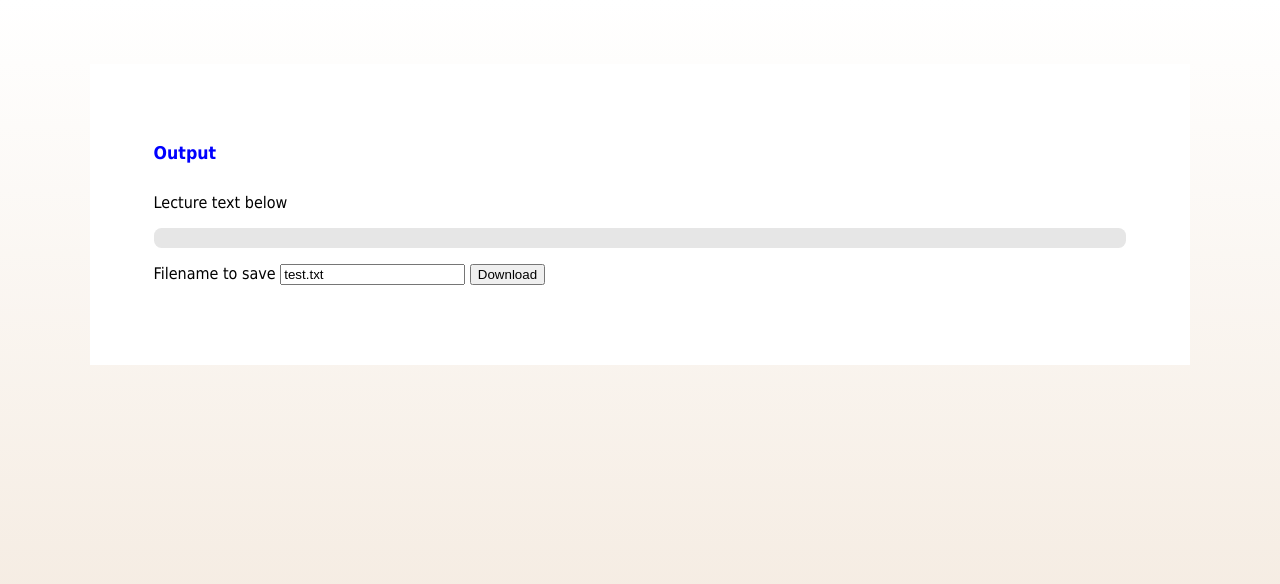
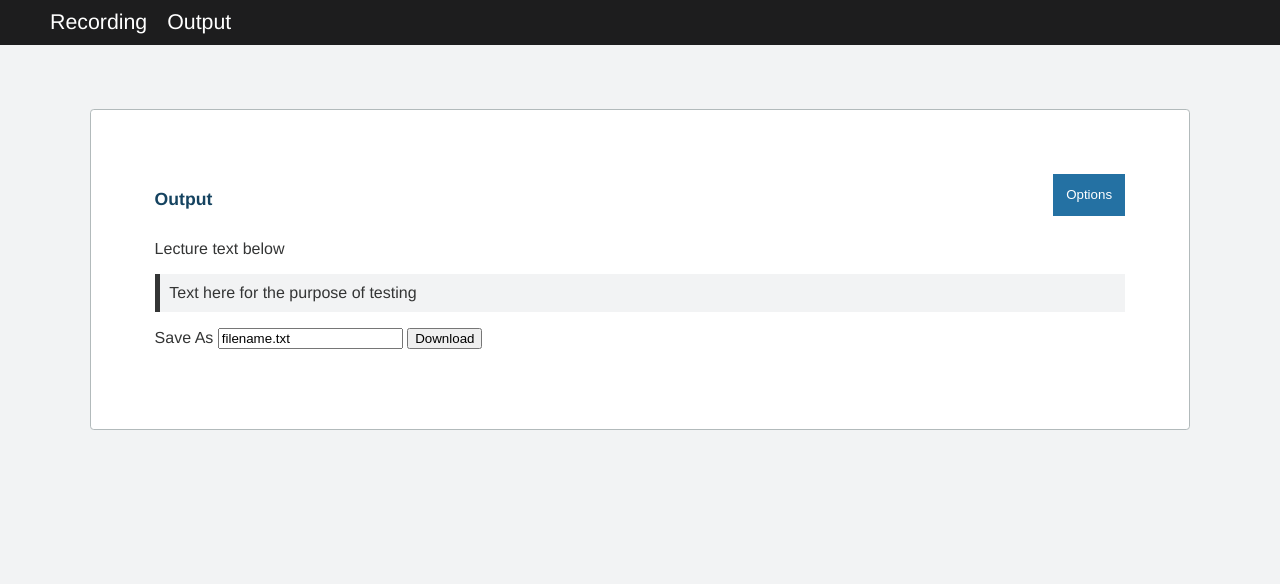
Before and after one commit to gharrison121/speech-to-text-accessibility, a website: page Client/output.html in a window 1280 px wide. Drawn offline with Linux system fonts and the light colour scheme; no server answers.

Commit message:
Name changes, HTML changes
Output format option, style changes.

```diff
--- a/Client/utility.js
+++ b/Client/index.js
@@ -63,9 +63,19 @@ function downloadText() {
   document.body.removeChild(downloadLink);
 }
 
+function dropdownClick() {
+  document.getElementById("options").classList.toggle("show");
+}
+
 document.addEventListener("DOMContentLoaded", getFullOutput())
 
+function changeFontSize(val) {
+  document.getElementById("fontSize").textContent = "Font Size:" + val
+  var text = document.getElementById("outputtext")
+  text.style.fontSize = val + "pt";
+}
+
 /*
-Could make this so it only functions when someone is speaking
+Run getOutput every 6 seconds
 */
 setInterval(getOutput, 6000)
--- a/Client/mystyle.css
+++ b/Client/mystyle.css
@@ -3,15 +3,44 @@ html {
 	position: relative;
 }
 
+/* Navigation Content*/
+nav {
+	font-size: 16pt;
+  width: 100%;
+  background-color: #1D1D1E;
+}
+
+ul#navmenu {
+	display: inline-block;
+  list-style-type: none;
+  margin: 0em;
+  overflow: hidden;
+}
+
+ul#navmenu li {
+  float: left;
+}
+
+ul#navmenu li a {
+  display: inline-block;
+	color: white;
+  padding: 10px;
+  text-decoration: none;
+}
+
+ul#navmenu li a:hover {
+	color: #D1D3D5;
+}
 
 body {
-	background: white; /* For browsers that do not support gradients */
-  background: -webkit-linear-gradient(left top, red, yellow); /* For Safari 5.1 to 6.0 */
-  background: -o-linear-gradient(bottom right, red, yellow); /* For Opera 11.1 to 12.0 */
-  background: -moz-linear-gradient(bottom right, red, yellow); /* For Firefox 3.6 to 15 */
-  background: linear-gradient(to bottom, white, #f2e6d9); /* Standard syntax (must be last) */
-	font-family: Tahoma;
+	background-color: #F2F3F4; /* For browsers that do not support gradients */
+  /*background: -webkit-linear-gradient(left top, red, yellow);
+  background: -o-linear-gradient(bottom right, red, yellow);
+  background: -moz-linear-gradient(bottom right, red, yellow);
+  background: linear-gradient(to bottom, white, #f2e6d9);*/
+	font-family: Helvetica;
 	font-size: 100%;
+	color: #343535;
 	margin: 0 0 50px;
 	padding-bottom: 0.01em;
 }
@@ -22,20 +51,58 @@ article {
 	text-align: left;
 	font-size: 100%;
 	background-color: white;
+	border: 1px solid #B2BABB;
+	border-radius: 1mm;
 }
-
 
 #Output {
 	font-size: 110%;
 	display: inline-block;
 	text-align: left;
-	color: blue;
+	color: #154360;
 }
 
 #outputtext {
+	font-size: 12pt;
 	padding: 1%;
 	white-space: pre-line;
-	background-color: #e6e6e6;
-	border-radius: 2mm;
-	word-wrap: break-word;
+	background-color: #F2F3F4;
+	border-left: 5px solid;
+	/*word-wrap: break-word;*/
 }
+
+
+/* option container */
+#dropdown {
+    position: relative;
+    display: inline-block;
+		float: right;
+}
+
+/* Dropdown Button */
+#dropbtn {
+    background-color: #2471A3;
+    color: white;
+    padding: 1em;
+    border: none;
+    cursor: pointer;
+}
+
+#dropbtn:hover, #dropbtn:focus {
+    background-color: #154360;
+}
+
+/* Dropdown Content */
+.option-content {
+    display: none;
+    position: absolute;
+    background-color: #154360;
+		color: white;
+    min-width: 160px;
+    box-shadow: 0px 3px 6px 0px rgba(0,0,0,0.4);
+    z-index: 1;
+}
+
+.show {
+	display: block;
+}
--- a/Client/output.html
+++ b/Client/output.html
@@ -5,15 +5,34 @@
 		<meta charset=UTF-8>
 		<meta name="viewport" content="width=device-width, initial-scale=1.0">
 		<title>Output Page</title>
-		<script src= "utility.js"></script>
+		<script src= "index.js"></script>
 	</head>
 
+	<nav>
+	  <ul id="navmenu">
+	    <li><a href="index.html">Recording</a></li>
+	    <li><a href="output.html">Output</a></li>
+	  </ul>
+	</nav>
+
   <article>
-  <h1 id ="Output">Output</h1>
-	<p>Lecture text below</p>
-  <section id="outputtext"></section>
+	  <h1 id ="Output">Output</h1>
+		<div id="dropdown">
+			<button id="dropbtn" onclick="dropdownClick()">Options</button>
+			<div id="options" class="option-content">
+				<p id="fontSize">Font Size: 12</p>
+				<input id="sizeSlider" type="range" min="12" max="32" value="12"
+				step="2" oninput="changeFontSize(value)">
+			</div>
+		</div>
 
-	<p>Filename to save <input id="dlname" type="text" name="name" value="test.txt">
-	<button onclick="downloadText()">Download</button>
-	</p>
+		<!-- Where outputted speech-to-text will go -->
+		<p>Lecture text below</p>
+	  <section id="outputtext">Text here for the purpose of testing
+		</section>
+
+		<!-- Download Button -->
+		<p>Save As <input id="dlname" type="text" name="name" value="filename.txt">
+		<button onclick="downloadText()">Download</button>
+		</p>
   </article>
--- a/Server/test.js
+++ b/Server/server.js
@@ -24,7 +24,7 @@ app.get('/getOutput', function(req, res) {
 
 app.get('/getFullOutput', function(req, res) {
   res.send(speechArray)
-  outputText ="" // avoid duplication on first load
+  outputText = "" // avoid duplication on first load
 });
 
 /*
```
Also changed, not shown: Client/index.html (+11 -1 lines), package.json (added, +26 -0 lines).
